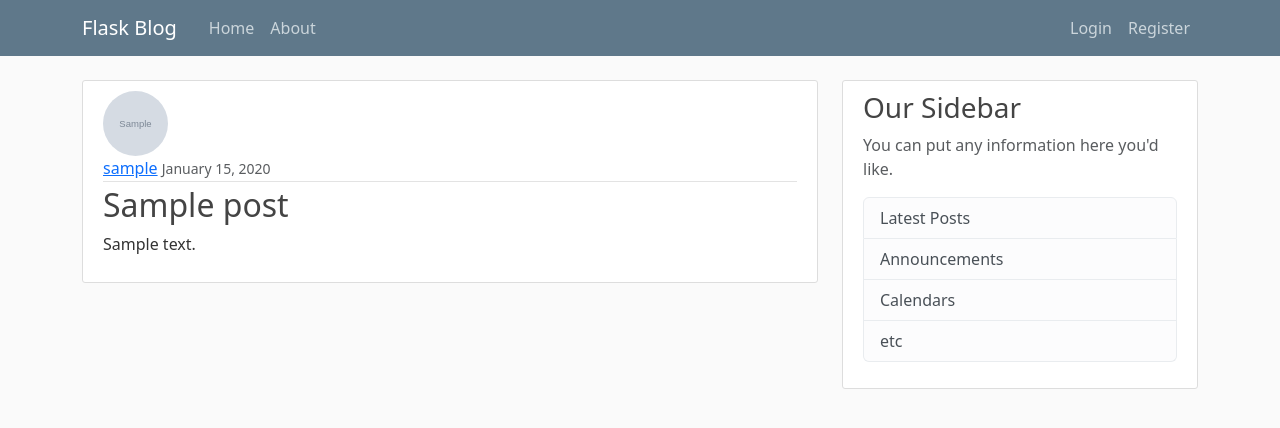
After one commit to cashmy/flask_blog, a Flask app: page /post/1 in a window 1280 px wide. The commit adds this page. Shown: the top 428 px of the page. Run offline with Flask 3, Linux system fonts and the light colour scheme; tables that the repository leaves empty hold one stand-in row (values such as "Sample post"); grey boxes marked "Sample" are stand-in pictures.

Commit message:
feat: Added full CRUD functionality for Posts

```diff
--- a/flaskblog/routes.py
+++ b/flaskblog/routes.py
@@ -1,32 +1,18 @@
 import os
 import secrets
 from PIL import Image
-from flask import render_template, url_for, flash, redirect, request
+from flask import render_template, url_for, flash, redirect, request, abort
 from flaskblog import app, db, bcrypt
-from flaskblog.forms import RegistrationForm, LoginForm, UpdateAccountForm
-from flaskblog.models import User, Post  # noqa: F401
+from flaskblog.forms import RegistrationForm, LoginForm, UpdateAccountForm, PostForm
+from flaskblog.models import User, Post
 from flask_login import login_user, current_user, logout_user, login_required
-
-
-posts = [
-    {
-        'author': 'Corey Schafer',
-        'title': 'Blog Post 1',
-        'content': 'First post content',
-        'date_posted': 'April 20, 2018',
-    },
-    {
-        'author': 'Jane Doe',
-        'title': 'Blog Post 2',
-        'content': 'Second post content',
-        'date_posted': 'April 21, 2018',
-    },
-]
 
 
 @app.route('/')
 @app.route('/home')
 def home():
+    # posts = Post.query.order_by(Post.date_posted.desc()).all()
+    posts = Post.query.all()
     return render_template('home.html', posts=posts)
 
 
@@ -110,3 +96,54 @@ def account():
     return render_template(
         'account.html', title='Account', image_file=image_file, form=form
     )
+
+
+@app.route('/post/new', methods=['GET', 'POST'])
+@login_required
+def new_post():
+    if not current_user.is_authenticated:
+        return redirect(url_for('login'))
+    form = PostForm()
+    if form.validate_on_submit():
+        post = Post(title=form.title.data, content=form.content.data, author=current_user)
+        db.session.add(post)
+        db.session.commit()
+        flash('Your post has been created!', 'success')
+        return redirect(url_for('home'))
+    return render_template('create_post.html', title='New Post', form=form, legend='New Post')
+
+
+@app.route("/post/<int:post_id>")
+def post(post_id):
+    post = Post.query.get_or_404(post_id)
+    return render_template('post.html', title=post.title, post=post)
+
+@app.route("/post/<int:post_id>/update", methods=['GET', 'POST'])
+@login_required
+def update_post(post_id):
+    post = Post.query.get_or_404(post_id)
+    if post.author != current_user:
+        abort(403)
+    form = PostForm()
+    if form.validate_on_submit():
+        post.title = form.title.data
+        post.content = form.content.data
+        db.session.commit()
+        flash('Your post has been updated!', 'success')
+        return redirect(url_for('post', post_id=post.id))
+    elif request.method == 'GET':
+        form.title.data = post.title
+        form.content.data = post.content
+
+    return render_template('create_post.html', title='Update Post', form=form, legend='Update Post')
+
+@app.route("/post/<int:post_id>/delete", methods=['POST'])
+@login_required
+def delete_post(post_id):
+    post = Post.query.get_or_404(post_id)
+    if post.author != current_user:
+        abort(403)
+    db.session.delete(post)
+    db.session.commit()
+    flash('Your post has been deleted!', 'success')
+    return redirect(url_for('home'))
--- a/flaskblog/templates/layout.html
+++ b/flaskblog/templates/layout.html
@@ -33,6 +33,7 @@
             <!-- Navbar Right Side -->
             <div class="navbar-nav ms-auto">
                 {% if current_user.is_authenticated %}
+                <a class="nav-item nav-link" href="{{ url_for('new_post') }}">New Post</a>
                 <a class="nav-item nav-link" href="{{ url_for('account') }}">Account</a>
                 <a class="nav-item nav-link" href="{{ url_for('logout') }}">Logout</a>
                 {% else  %}
--- /dev/null
+++ b/flaskblog/templates/post.html
@@ -0,0 +1,42 @@
+{% extends "layout.html" %}
+{% block content %}
+	<article class="media content-section">
+		<img class="rounded-circle article-img" src="{{ url_for('static', filename='profile_pics/' + post.author.image_file) }}" alt="Author Image">
+		<div class="media-body">
+			<div class="article-metadata">
+				<a class="mr-2" href="#">{{ post.author.username }}</a>
+				<small class="text-muted">{{ post.date_posted.strftime('%B %d, %Y') }}</small>
+				{% if post.author == current_user %}
+					<div>
+						<a class="btn btn-secondary btn-sm mt-1 mb-1" href="{{ url_for('update_post', post_id=post.id) }}">Update</a>
+						<button type="button" class="btn btn-danger btn-sm m-1" data-bs-toggle="modal" data-bs-target="#deleteModal">Delete</button>
+					</div>
+				{% endif %}
+			</div>
+			<h2 class="article-title"">{{ post.title }}</h2>
+			<p class="article-content">{{ post.content }}</p>
+		</div>
+        </article>
+	<!-- Modal -->
+	<div class="modal fade" id="deleteModal" tabindex="-1" aria-labelledby="deleteModalLabel" aria-hidden="true">
+		<div class="modal-dialog">
+			<div class="modal-content">
+				<div class="modal-header">
+					<h1 class="modal-title fs-5" id="deleteModalLabel">Delete Post?</h1>
+					<button type="button" class="btn-close" data-bs-dismiss="modal" aria-label="Close">
+					</button>
+				</div>
+				<div class="modal-body">
+					<p>Are you sure you want to delete this post?</p>
+				</div>
+
+				<div class="modal-footer">
+					<button type="button" class="btn btn-secondary" data-bs-dismiss="modal">Close</button>
+					<form action="{{ url_for('delete_post', post_id=post.id) }}" method="POST">
+						<input class="btn btn-danger" type="submit" value="Delete">
+					</form>
+				</div>
+			</div>
+		</div>
+	</div>
+{% endblock content %}
```
Also changed, not shown: flaskblog/forms.py (+6 -1 lines), flaskblog/templates/create_post.html (added, +41 -0 lines), flaskblog/templates/home.html (+4 -3 lines), documentation/home_screen.png (added), documentation/login_screen.png (added), documentation/register_screen.png (added).
